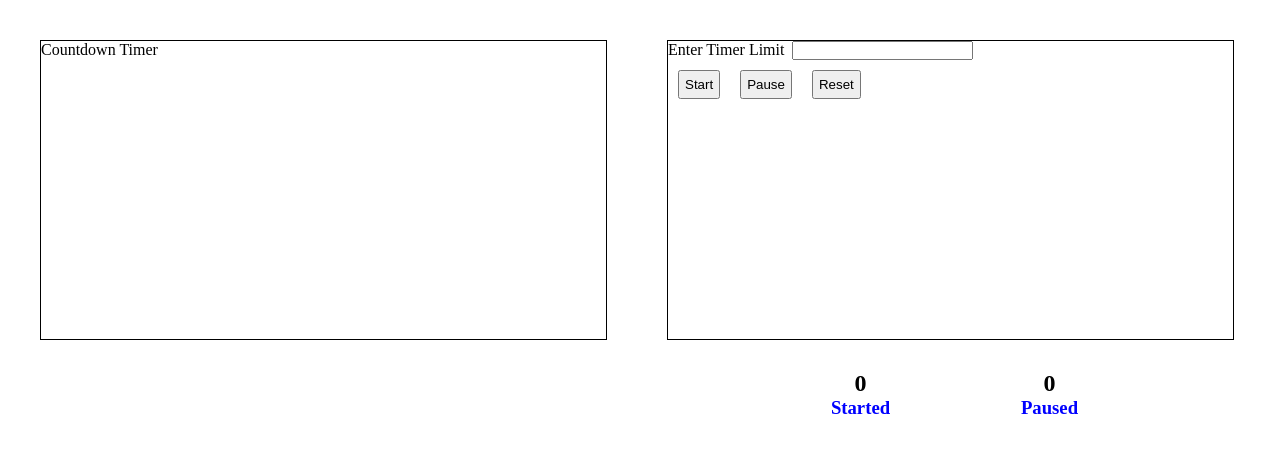
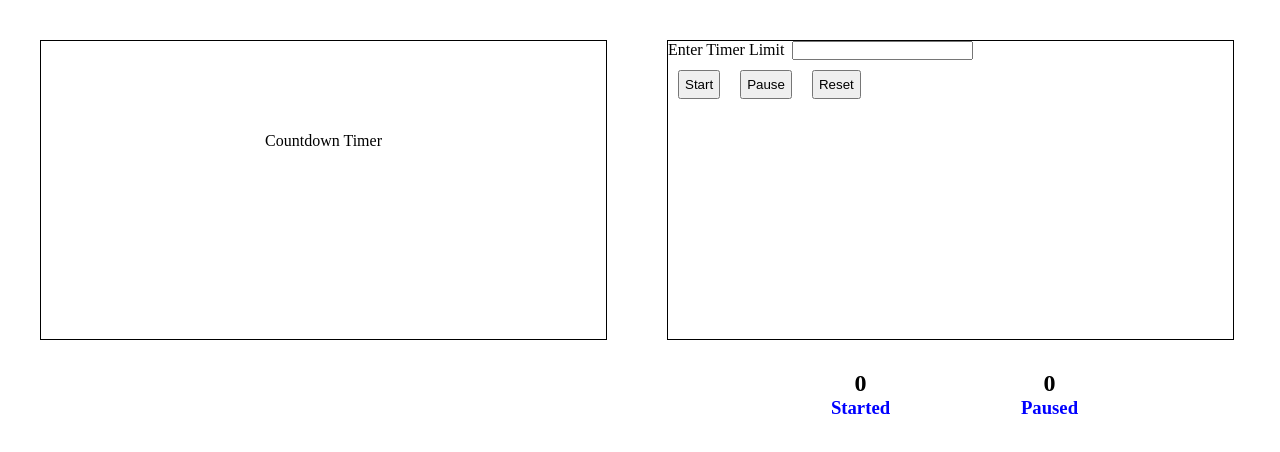
Before and after one commit to SurabhiPal0892/AngularDemo, an Angular app: page /timer in a window 1280 px wide. Shown: the top 452 px of the page. Built offline with nearby package versions, Linux system fonts and the light colour scheme.

Commit message:
2 files modified

```diff
--- a/src/app/countdown-timer/countdown-timer.component.css
+++ b/src/app/countdown-timer/countdown-timer.component.css
@@ -0,0 +1,12 @@
+.container {
+  height: 200px;
+  width: 100%;
+  position: relative;
+}
+.main {
+  position: absolute;
+  top: 50%;
+  left: 50%;
+  display: inline-block;
+  transform: translate(-50%, -50%);
+}
--- a/src/app/countdown-timer/countdown-timer.component.html
+++ b/src/app/countdown-timer/countdown-timer.component.html
@@ -1,4 +1,8 @@
-<p>
-  Countdown Timer
-</p>
-<p>{{timer}}</p>
+<div class="container">
+  <div class="main">
+    <p>
+      Countdown Timer
+    </p>
+    <p>{{timer}}</p>
+  </div>
+</div>
```
